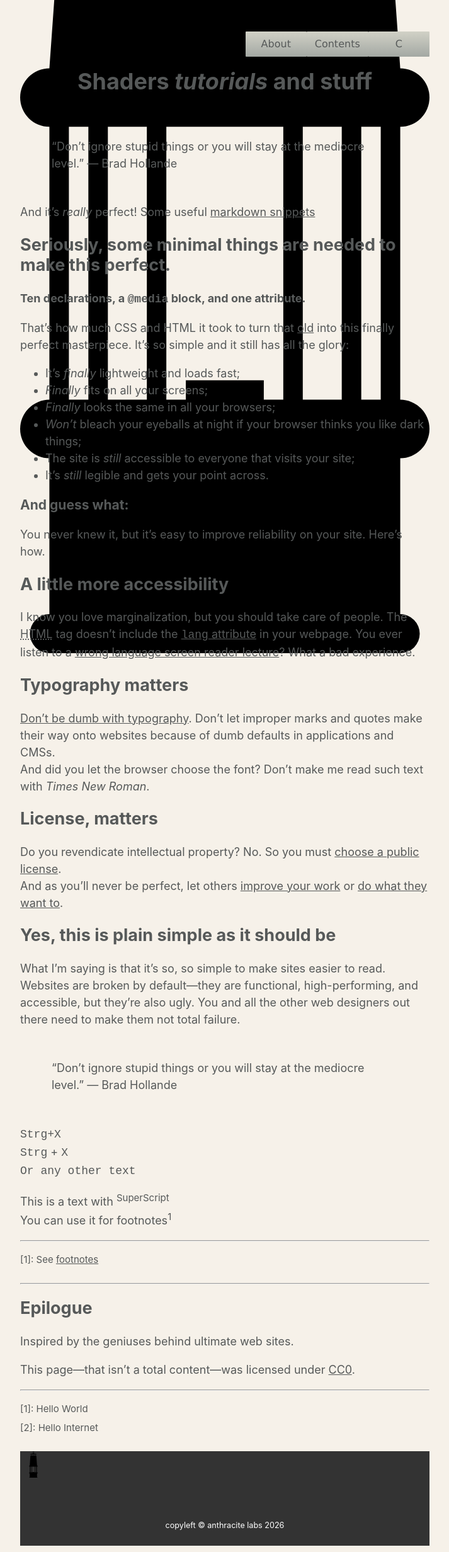
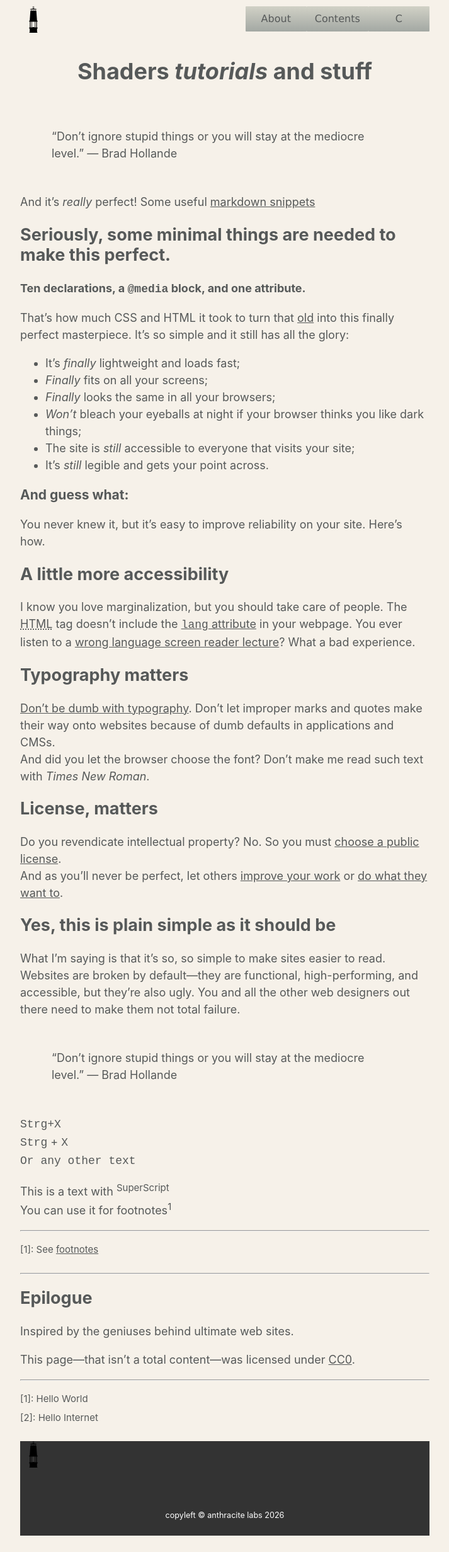
Before and after one commit to anthracitelabs/anthracitelabs.github.io, a Jekyll site: the page built from index.md, in a window 1280 px wide. Shown: the whole page at 63% size, without its empty margins (283-996 px from the left). Built offline with Jekyll 4.4.1, drawn with Linux system fonts in a browser that asks for light colours; the repository's description, which GitHub fills in, is left out; our own code applies the rules of GitHub Pages for plain Markdown files.

Commit message:
Update default.html

```diff
--- a/_layouts/default.html
+++ b/_layouts/default.html
@@ -11,7 +11,7 @@
   </head>
 
     <div id='header' style='height:40px;'>
-        <div style="float:left;width:auto;height:100%;display:flex;justify-content:center;align-items:center;flex-direction:column;"><img src="images/miner-lamp.svg" style="width:100%;"></div>
+        <div style="float:left;display:flex;justify-content:center;align-items:center;flex-direction:column;"><img src="images/miner-lamp.svg" style="width:42px;height:42px;"></div>
         <div style="float:right;width:15%;height:100%;"><a href="#" class="button">C</a></div>
         <div style="float:right;width:15%;height:100%;"><a href="#" class="button">Contents</a></div>
         <div style="float:right;width:15%;height:100%;"><a href="#" class="button">About</a></div>
```
